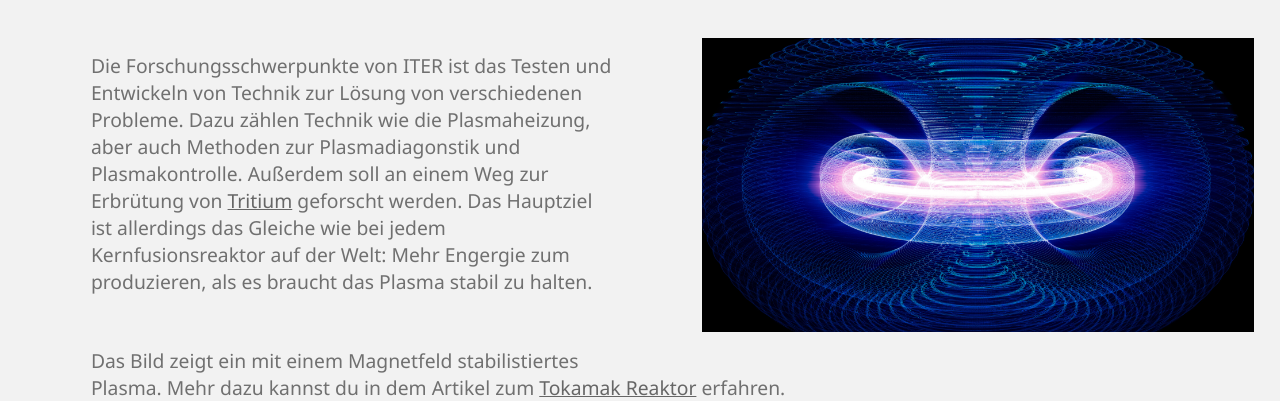
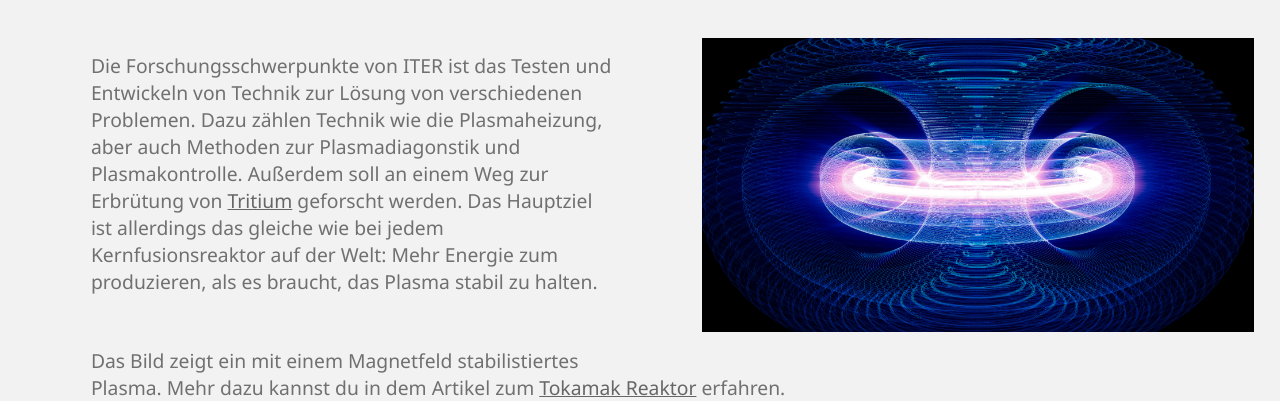
Before and after one commit to Cha0sType/site-thermonuclearfusion, a Flask app: page /iter/science in a window 1280 px wide. Shown: the part 169-570 px from the top of the page. Run offline with Flask 2, Linux system fonts and the light colour scheme.

Commit message:
Update iter_science.html

```diff
--- a/templates/Iter/iter_science.html
+++ b/templates/Iter/iter_science.html
@@ -18,11 +18,11 @@
         <img src="{{url_for('static', filename='img/stable-plasma.jpg')}}" alt="404 Image not found">
         <p id="text">
             Die Forschungsschwerpunkte von ITER ist das Testen und Entwickeln von Technik zur Lösung von verschiedenen
-            Probleme. Dazu zählen Technik wie die Plasmaheizung, aber auch Methoden zur Plasmadiagonstik und
+            Problemen. Dazu zählen Technik wie die Plasmaheizung, aber auch Methoden zur Plasmadiagonstik und
             Plasmakontrolle. Außerdem soll an einem Weg zur Erbrütung von <a href="/basics/fusionsablauf">Tritium</a>
             geforscht werden.
-            Das Hauptziel ist allerdings das Gleiche wie bei jedem Kernfusionsreaktor auf der Welt: Mehr Engergie zum
-            produzieren, als es braucht das Plasma stabil zu halten.
+            Das Hauptziel ist allerdings das gleiche wie bei jedem Kernfusionsreaktor auf der Welt: Mehr Energie zum
+            produzieren, als es braucht, das Plasma stabil zu halten.
         </p>
         <div class="info">
             <p id="image-subline">
```
